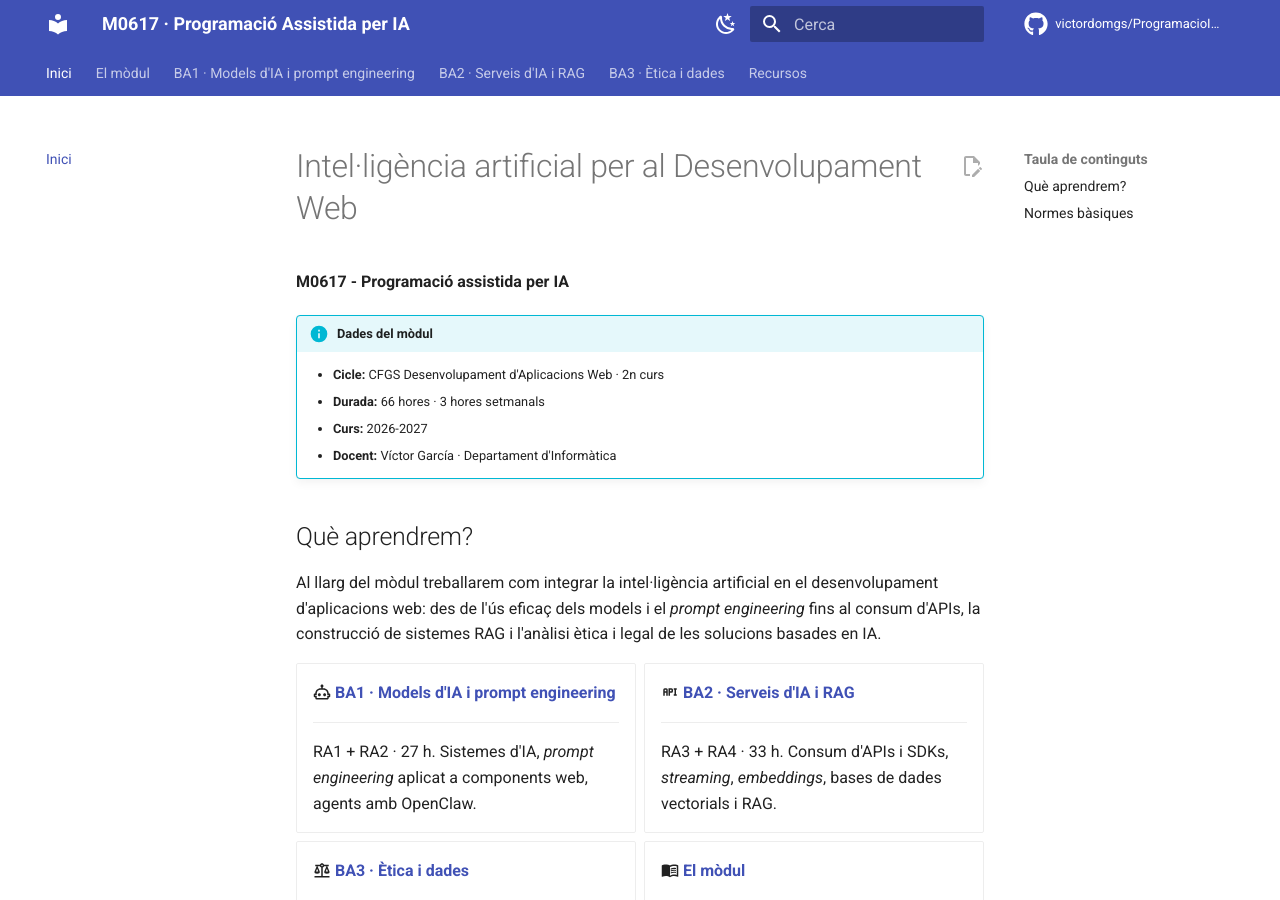
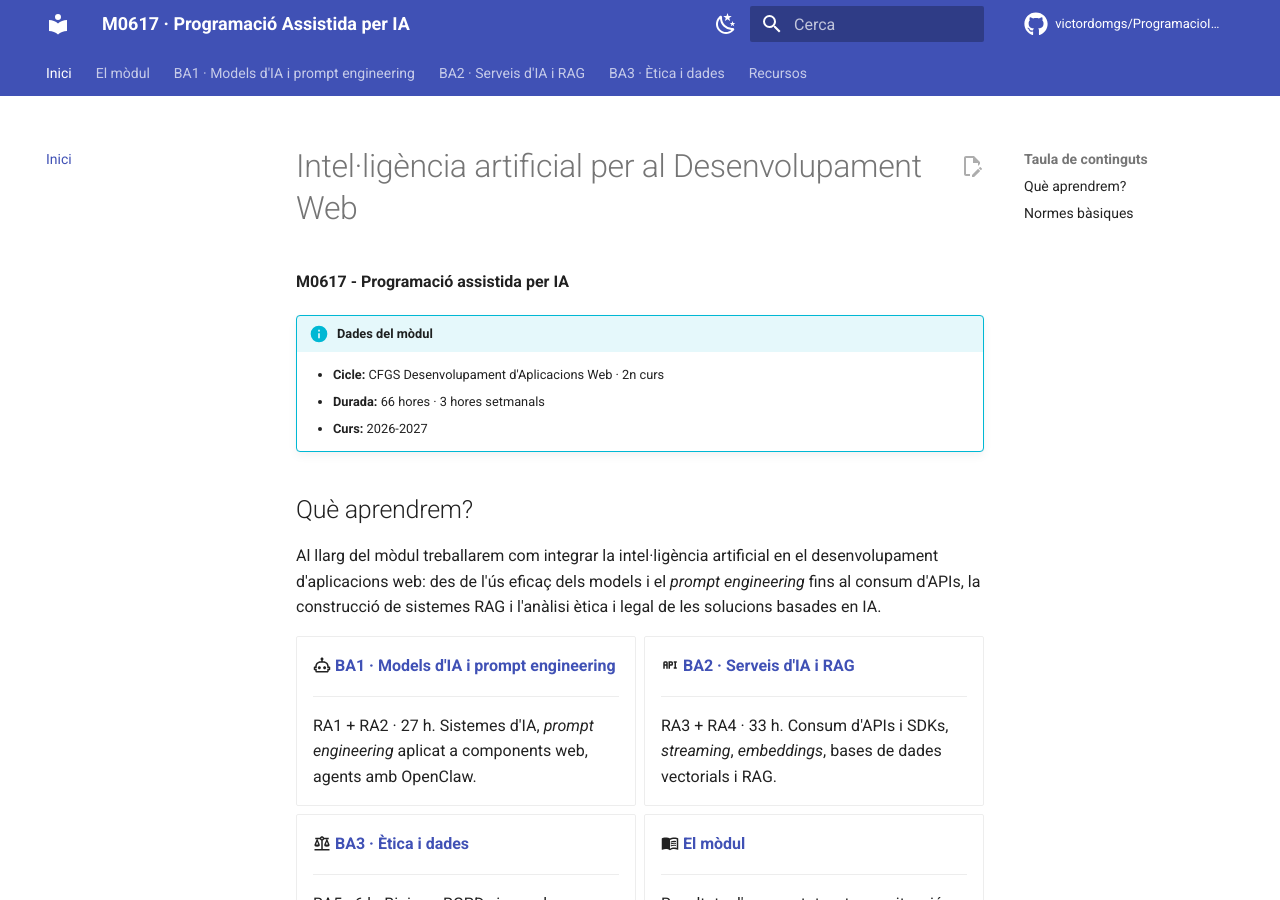
Before and after one commit to victordomgs/ProgramacioIADAW, an MkDocs documentation site: the page built from docs/index.md, in a window 1280 px wide and 900 px high. Built offline with MkDocs 1.6.1 and Material for MkDocs 9.7.7, drawn with Linux system fonts in a browser that asks for light colours; comment, search, counter and statistics services are not loaded.

Commit message:
Update index.md

```diff
--- a/docs/index.md
+++ b/docs/index.md
@@ -6,7 +6,6 @@
     - **Cicle:** CFGS Desenvolupament d'Aplicacions Web · 2n curs
     - **Durada:** 66 hores · 3 hores setmanals
     - **Curs:** 2026-2027
-    - **Docent:** Víctor García · Departament d'Informàtica
 
 ## Què aprendrem?
 
```
